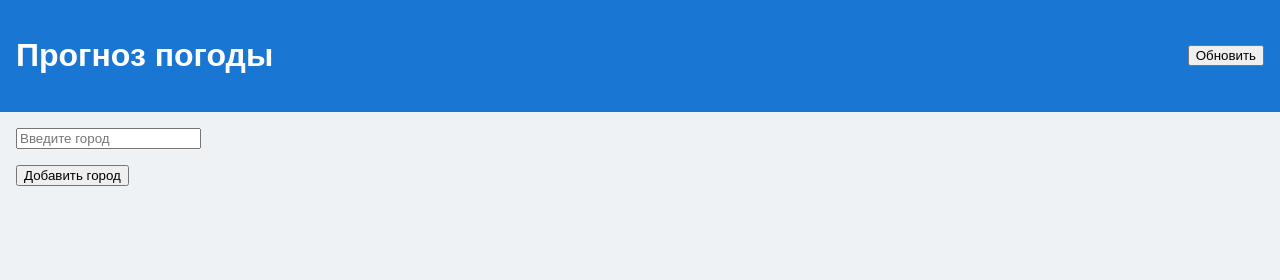
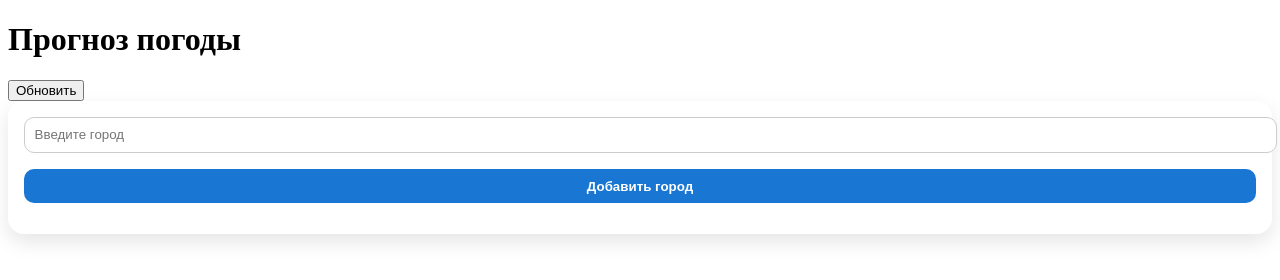
Before and after one commit to belgaw/Web_Lab4, a plain HTML site: page index.html in a window 1280 px wide. Drawn offline with Linux system fonts and the light colour scheme.

Commit message:
Update style.css

```diff
--- a/style.css
+++ b/style.css
@@ -1,53 +1,91 @@
 * {
-box-sizing: border-box;
-font-family: Arial, sans-serif;
+
+
+.card {
+background: rgba(255, 255, 255, 0.85);
+padding: 1rem;
+border-radius: 16px;
+text-align: center;
+box-shadow: 0 8px 20px rgba(0,0,0,0.1);
+animation: fadeIn 0.4s ease-in-out;
 }
 
 
-body {
-margin: 0;
-padding: 0;
-background: #eef2f5;
+.card strong {
+display: block;
+margin-bottom: 0.5rem;
+font-size: 1.1rem;
 }
 
 
-header {
-display: flex;
-justify-content: space-between;
-align-items: center;
+#add-city {
+background: rgba(255, 255, 255, 0.85);
 padding: 1rem;
-background: #1976d2;
-color: white;
+border-radius: 16px;
+box-shadow: 0 8px 20px rgba(0,0,0,0.1);
 }
 
 
-main {
-padding: 1rem;
+#add-city input {
+width: 100%;
+padding: 0.6rem;
+border-radius: 10px;
+border: 1px solid #ccc;
+margin-bottom: 0.5rem;
 }
 
 
-#weather, #cities {
-display: grid;
-grid-template-columns: repeat(auto-fit, minmax(200px, 1fr));
-gap: 1rem;
+#add-city button {
+width: 100%;
+padding: 0.6rem;
+border: none;
+border-radius: 10px;
+background: #1976d2;
+color: #fff;
+font-weight: bold;
+cursor: pointer;
 }
 
 
-.card {
-background: white;
-padding: 1rem;
-border-radius: 8px;
+#suggestions {
+list-style: none;
+padding: 0;
+margin: 0 0 0.5rem 0;
 }
 
 
-#error {
-color: red;
+#suggestions li {
+padding: 0.4rem;
+cursor: pointer;
+}
+
+
+#suggestions li:hover {
+background: #e3f2fd;
+}
+
+
+.error {
+color: #d32f2f;
+font-size: 0.9rem;
+}
+
+
+@keyframes fadeIn {
+from {
+opacity: 0;
+transform: translateY(10px);
+}
+to {
+opacity: 1;
+transform: translateY(0);
+}
 }
 
 
 @media (max-width: 600px) {
 header {
 flex-direction: column;
-gap: 10px;
+gap: 0.5rem;
 }
 }
```
